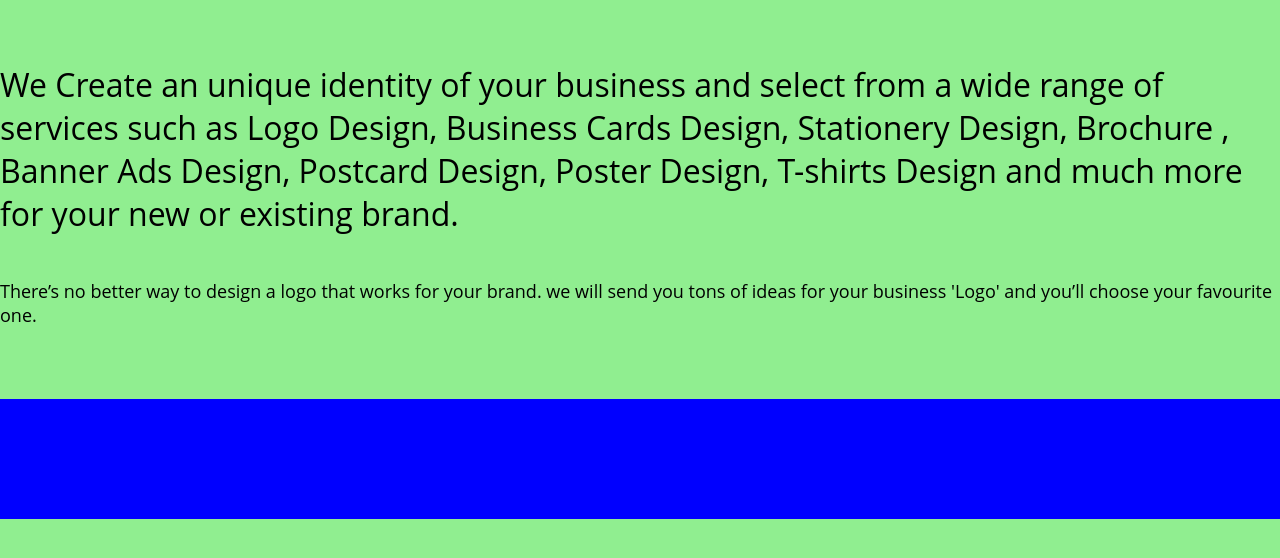
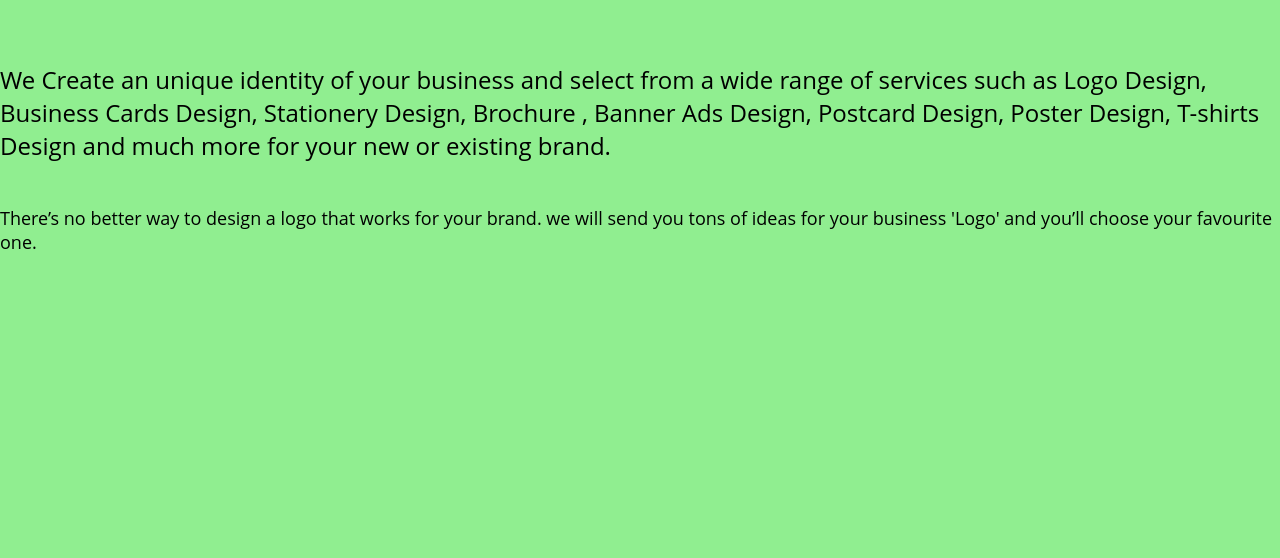
Before and after one commit to ankit646/AK-CREATIONS-, a plain HTML site: page index.html in a window 1280 px wide. Shown: the part 86-644 px from the top of the page. Drawn offline with Linux system fonts and the light colour scheme.

Commit message:
Update index.html

```diff
--- a/index.html
+++ b/index.html
@@ -22,7 +22,7 @@
     </header>
       <br>
       <br>
-      <br><font size="6"> We Create an unique identity of
+      <br><font size="5"> We Create an unique identity of
       your business and select from a wide range of services
       such as Logo Design,
       Business Cards Design, Stationery Design,
@@ -31,8 +31,6 @@
       T-shirts Design and much more for your new or existing brand.</font>
 <br><br><br><font size="4">There’s no better way to design a logo that works for your brand. we will send you tons of ideas for your business 'Logo' and you’ll choose your favourite one.
 <br><br><br>
-      <header1>
-        <h1><a href="./"></h1>
-          </header1>
+
       </body>
       </html>
```
